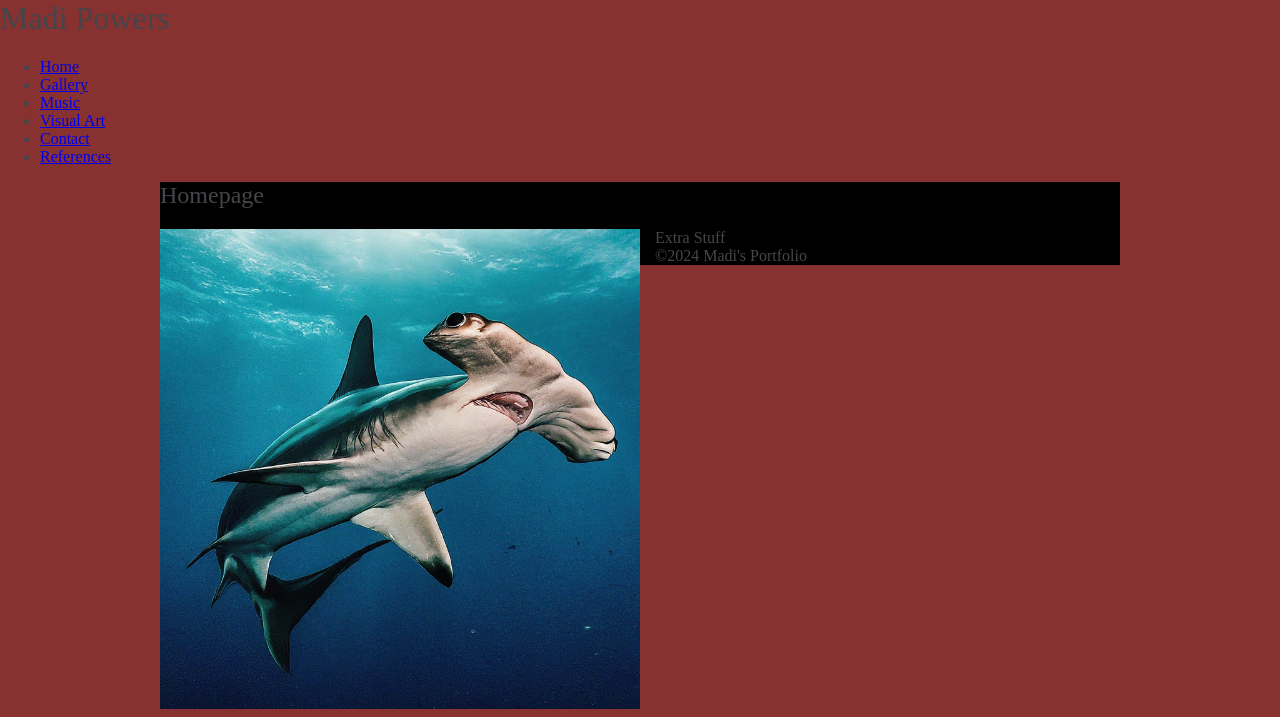
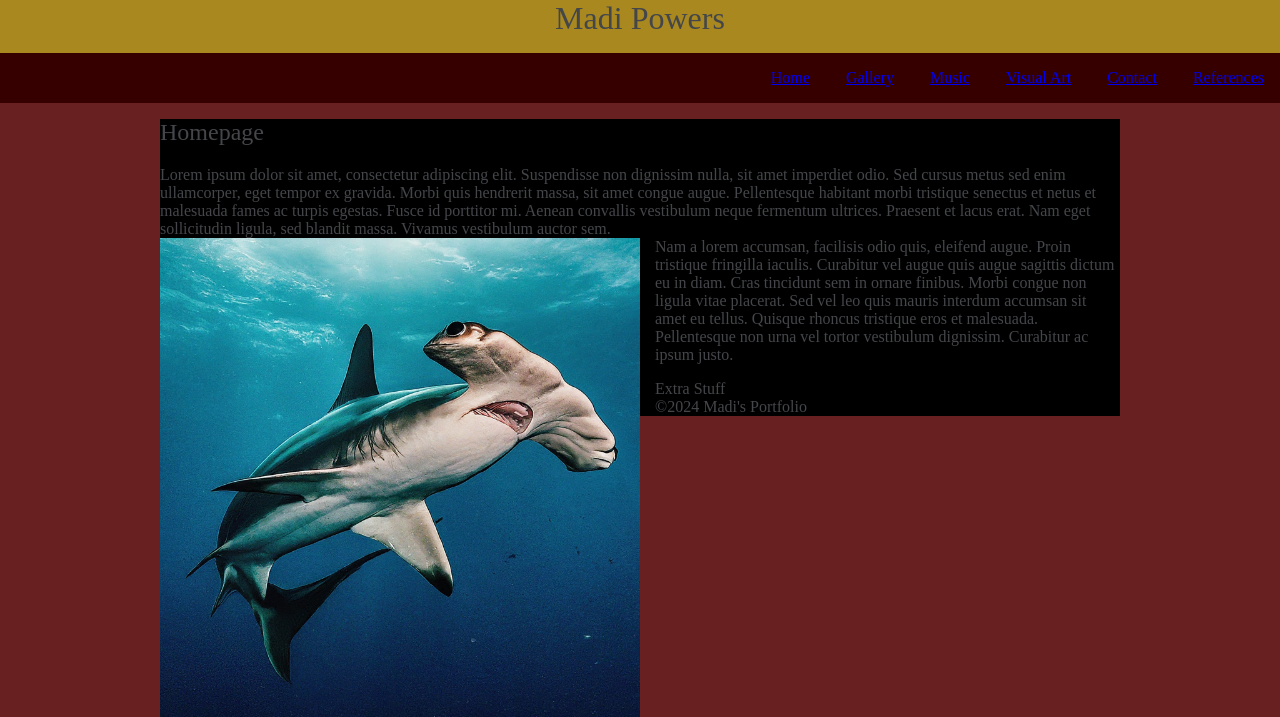
Before and after one commit to wopidam/portfolio-project.github.io, a PHP site: page / in a window 1280 px wide. Shown: the top 717 px of the page. Run offline with PHP 8.4, Linux system fonts and the light colour scheme.

Commit message:
added drawings

```diff
--- a/css/styles.css
+++ b/css/styles.css
@@ -1,7 +1,9 @@
 html,
 body {
-  margin: 0;
+  margin: 0 auto;
   padding: 0;
+  width: 100%;
+  /* max-width: 1920px; */
 }
 img {
   width: 100%;
@@ -12,7 +14,7 @@ img {
 }
 body {
   color: #44464a;
-  background: rgb(135, 49, 49);
+  background: rgb(105, 32, 32);
 }
 h1,
 h2,
@@ -20,6 +22,14 @@ h3,
 h4 {
   margin-top: 0;
   font-weight: normal;
+}
+h1 {
+  margin: auto;
+  text-align: center;
+  /* background-color: red; */
+}
+header {
+  background-color: rgb(168, 136, 31);
 }
 .page-main {
   width: 95%;
@@ -34,3 +44,15 @@ h4 {
 main {
   background-color: black;
 }
+nav {
+  background-color: rgb(54, 0, 0);
+}
+@media (min-width: 768px) {
+  nav {
+    text-align: right;
+  }
+  nav li {
+    display: inline-block;
+    margin: 1rem;
+  }
+}
--- a/index.html
+++ b/index.html
@@ -36,7 +36,11 @@
         <h2>
             Homepage
         </h2>
-        <img class="main-img" src="./images/Hammerhead-Shark-2954345104.jpeg" alt="Hammerhead-Shark-2954345104">
+        <p>
+            Lorem ipsum dolor sit amet, consectetur adipiscing elit. Suspendisse non dignissim nulla, sit amet imperdiet odio. Sed cursus metus sed enim ullamcorper, eget tempor ex gravida. Morbi quis hendrerit massa, sit amet congue augue. Pellentesque habitant morbi tristique senectus et netus et malesuada fames ac turpis egestas. Fusce id porttitor mi. Aenean convallis vestibulum neque fermentum ultrices. Praesent et lacus erat. Nam eget sollicitudin ligula, sed blandit massa. Vivamus vestibulum auctor sem.
+            <br />  <img class="main-img" src="./images/Hammerhead-Shark-2954345104.jpeg" alt="Hammerhead-Shark-2954345104">
+            Nam a lorem accumsan, facilisis odio quis, eleifend augue. Proin tristique fringilla iaculis. Curabitur vel augue quis augue sagittis dictum eu in diam. Cras tincidunt sem in ornare finibus. Morbi congue non ligula vitae placerat. Sed vel leo quis mauris interdum accumsan sit amet eu tellus. Quisque rhoncus tristique eros et malesuada. Pellentesque non urna vel tortor vestibulum dignissim. Curabitur ac ipsum justo. </p>
+
         <aside>
             Extra Stuff
         </aside>
```
Also changed, not shown: images/Screenshot 2024-02-05 at 9.04.08 PM.png (added), images/cliff swallow.png (added), images/rainbow.gif (added), 5 other files.
